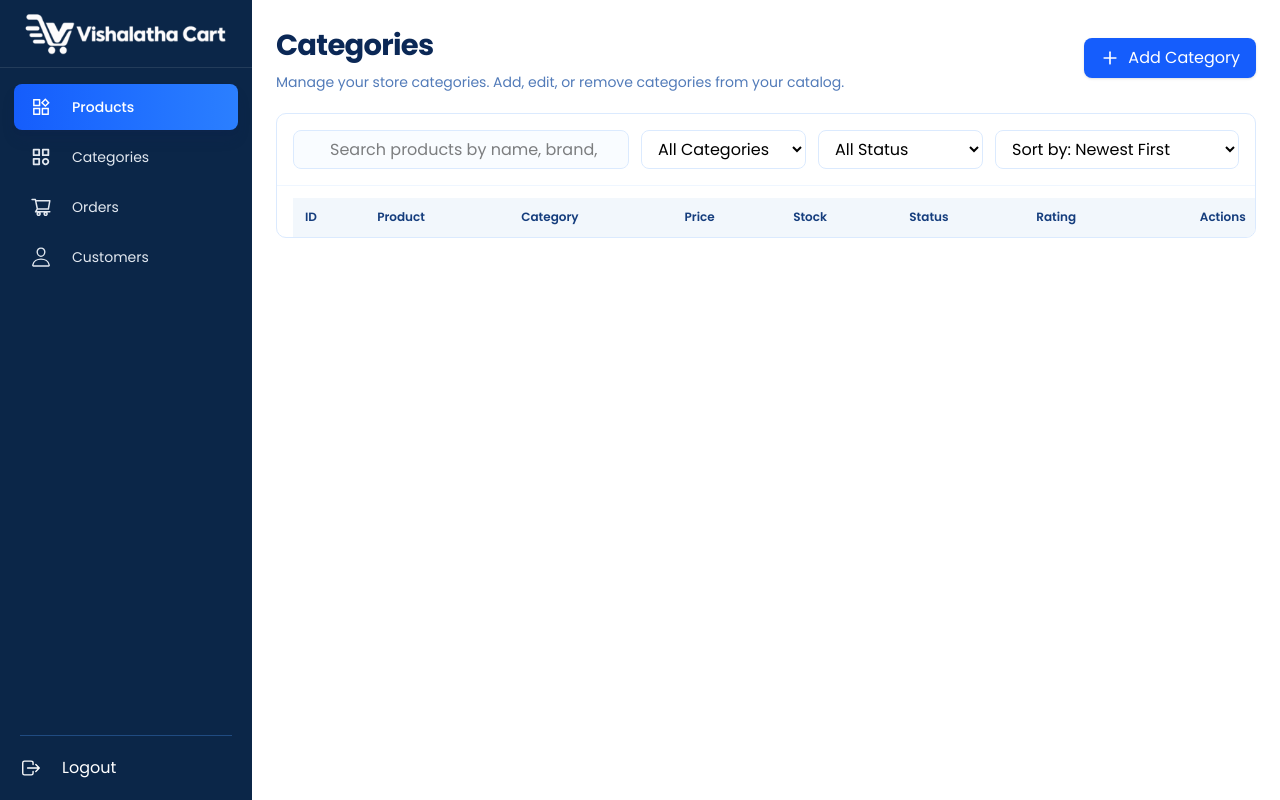
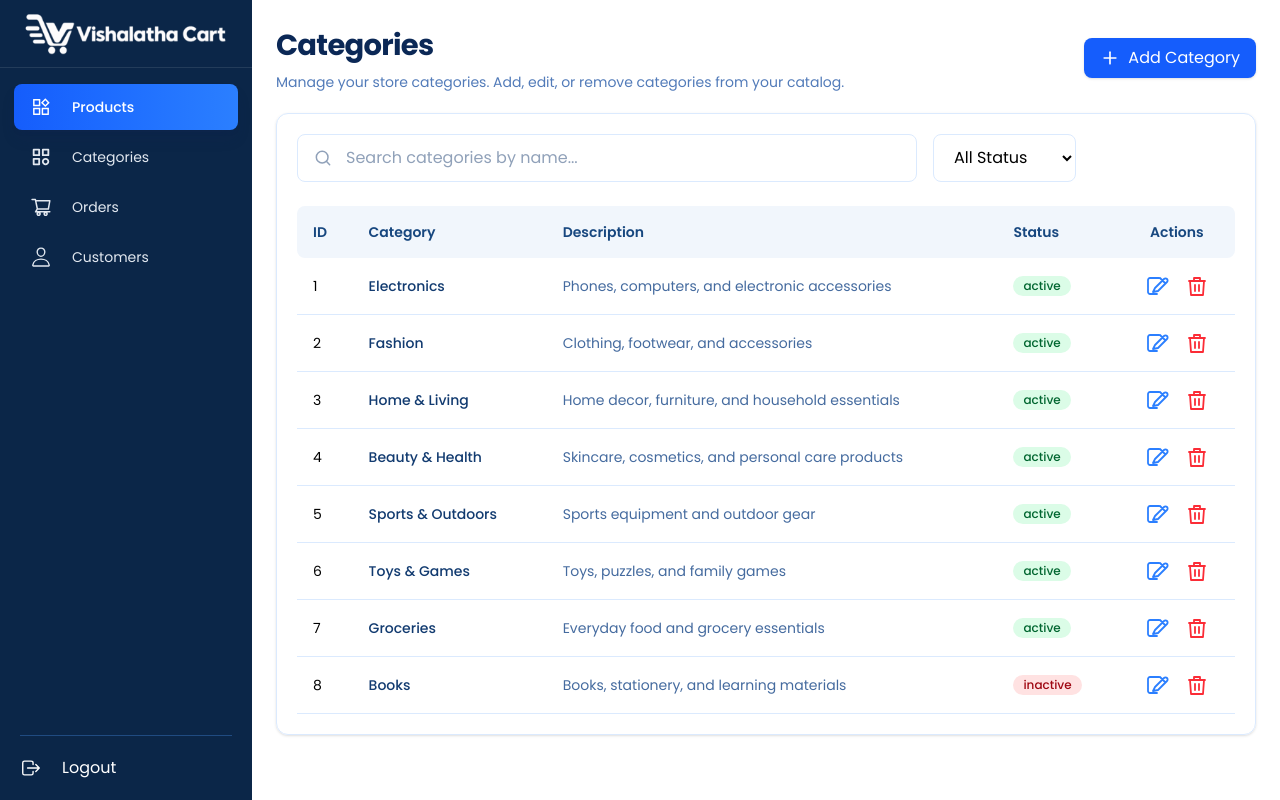
Before and after one commit to devrathul/VishalathaCart, a React (Vite) app: page /admin/categories in a window 1280 px wide. Built offline with nearby package versions, Linux system fonts and the light colour scheme.

Commit message:
Category list added and remove Category functionality added to Category list in admin section

```diff
--- a/src/app/store.js
+++ b/src/app/store.js
@@ -2,12 +2,14 @@ import { configureStore } from '@reduxjs/toolkit'
 import productReducer from '../features/products/productsSlice'
 import usersReducer from '../features/users/usersSlice'
 import authReducer from '../features/auth/authSlice'
+import categoryReducer from '../features/categories/categoriesSlice'
 
 
 export const store = configureStore({
   reducer: {
     productList: productReducer,
     users: usersReducer,
-    auth: authReducer
+    auth: authReducer,
+    categories: categoryReducer
   }
 })
--- a/src/components/admin/AdminCategories.jsx
+++ b/src/components/admin/AdminCategories.jsx
@@ -1,11 +1,12 @@
-import {useSelector} from 'react-redux';
+import { useSelector,useDispatch } from 'react-redux';
 import { FiPlus } from "react-icons/fi";
+import {removeCategory} from '../../features/categories/categoriesSlice'
 
 
 const AdminCategories = () => {
 
-    const productList = useSelector((state) => state.productList.value);
-    console.log(productList);
+    const categoriesList = useSelector((state) => state.categories.value);
+    const dispatch = useDispatch()
 
     return (
         <div className="flex min-w-0 flex-1 flex-col">
@@ -18,76 +19,129 @@ const AdminCategories = () => {
                         </p>
                     </div>
 
-                    <button id="addProductBtn" className="flex h-[40px] items-center justify-center gap-2 rounded-lg bg-blue-600 px-4 text-[13px] font-medium text-white shadow-sm transition hover:bg-blue-700">
+                    <button id="addProductBtn" className="flex h-10 items-center justify-center gap-2 rounded-lg bg-blue-600 px-4 text-[13px] font-medium text-white shadow-sm transition hover:bg-blue-700">
                         <FiPlus className="h-5 w-5" />
                         Add Category
                     </button>
                 </section>
 
-                <section className="overflow-hidden rounded-[10px] border border-blue-100 bg-white/80">
+                <section class="rounded-xl border border-blue-100 p-4
+                        shadow-sm sm:p-5">
 
-                    <div className="filter-controls flex flex-wrap items-center gap-3 border-b border-blue-50 p-4">
+                    <div class="mb-6 grid grid-cols-1 gap-4
+                        md:grid-cols-12">
 
-                        <div className="relative min-w-[180px] flex-1">
-                            <i data-lucide="search" className="absolute left-3 top-1/2 h-[19px] w-[19px] -translate-y-1/2 text-blue-500"></i>
-                            <input
-                                id="productSearch"
-                                type="search"
-                                placeholder="Search products by name, brand, or SKU..."
-                                className="h-[39px] w-full rounded-lg border border-blue-100 bg-[#f9fcff] pl-9 pr-3 text-[13px] outline-none focus:border-blue-400 focus:ring-2 focus:ring-blue-100"
-                            />
+                        <div class="relative md:col-span-8">
+                            <svg class="absolute left-4 top-1/2 h-5 w-5
+                               -translate-y-1/2 text-slate-400" fill="none" stroke="currentColor" viewBox="0 0 24 24">
+
+                                <circle cx="11" cy="11" r="7" stroke-width="1.8"></circle>
+                                <path d="m16 16 4 4" stroke-width="1.8" stroke-linecap="round"></path>
+                            </svg>
+
+                            <input id="searchInput" type="text" placeholder="Search categories by name..."
+                                oninput="filterCategories()" class="h-12 w-full rounded-lg border
+                               border-blue-100 bg-white pl-12 pr-4
+                               text-sm outline-none transition
+                               placeholder:text-slate-400
+                               focus:border-blue-400
+                               focus:ring-2 focus:ring-blue-100" />
                         </div>
 
-                        <select id="categoryFilter" className="h-[39px] min-w-[165px] rounded-lg border border-blue-100 bg-white px-3 text-[13px] outline-none focus:border-blue-400">
-                            <option value="">All Categories</option>
-                            <option>Electronics</option>
-                            <option>Sports</option>
-                            <option>Fashion</option>
-                            <option>Computers</option>
-                            <option>Beauty</option>
-                            <option>Bags</option>
-                        </select>
+                        <div class="md:col-span-2">
+                            <select id="statusFilter" onchange="filterCategories()" class="h-12 w-full rounded-lg border
+                               border-blue-100 bg-white px-4
+                               text-sm outline-none
+                               focus:border-blue-400">
 
-                        <select id="statusFilter" className="h-[39px] min-w-[165px] rounded-lg border border-blue-100 bg-white px-3 text-[13px] outline-none focus:border-blue-400">
-                            <option value="">All Status</option>
-                            <option value="Active">Active</option>
-                            <option value="Inactive">Inactive</option>
-                        </select>
-
-                        <select id="sortFilter" className="h-[39px] min-w-[175px] rounded-lg border border-blue-100 bg-white px-3 text-[13px] outline-none focus:border-blue-400">
-                            <option value="newest">Sort by: Newest First</option>
-                            <option value="name">Sort by: Name</option>
-                            <option value="priceLow">Sort by: Price Low to High</option>
-                            <option value="priceHigh">Sort by: Price High to Low</option>
-                            <option value="stock">Sort by: Stock</option>
-                        </select>
+                                <option value="all">All Status</option>
+                                <option value="active">Active</option>
+                                <option value="inactive">Inactive</option>
+                            </select>
+                        </div>
                     </div>
 
-                    <div className="custom-scrollbar overflow-x-auto px-4 pt-3">
-                        <table className="w-full min-w-[1000px] border-collapse text-left text-[12px]">
+                    <div class="w-full overflow-x-auto">
+                        <table class="w-full min-w-[760px] border-collapse
+                              text-left text-sm">
 
                             <thead>
-                                <tr className="h-[39px] rounded-lg bg-[#f2f7fc] text-[#153d7d]">
-                                    <th className="px-3 font-semibold">ID</th>
-                                    <th className="px-3 font-semibold">Product</th>
-                                    <th className="px-3 font-semibold">Category</th>
-                                    <th className="px-3 font-semibold">Price</th>
-                                    <th className="px-3 font-semibold">Stock</th>
-                                    <th className="px-3 font-semibold">Status</th>
-                                    <th className="px-3 font-semibold">Rating</th>
-                                    <th className="rounded-r-lg px-3 text-center font-semibold">Actions</th>
+                                <tr class="bg-[#f1f6fc] text-[#17477f]">
+                                    <th class="rounded-l-lg px-4 py-4 font-semibold">
+                                        ID
+                                    </th>
+
+                                    <th class="px-4 py-4 font-semibold">
+                                        Category
+                                    </th>
+
+                                    <th class="px-4 py-4 font-semibold">
+                                        Description
+                                    </th>
+
+                                    <th class="px-4 py-4 font-semibold">
+                                        Status
+                                    </th>
+
+                                    <th class="rounded-r-lg px-4 py-4 text-center
+                                       font-semibold">
+                                        Actions
+                                    </th>
                                 </tr>
                             </thead>
 
-                            <tbody id="productTableBody">
+                            <tbody id="categoryTable">
+                                {categoriesList.map((categor) => (
+                                    <tr class="category-row border-b border-blue-100
+                                   transition hover:bg-blue-50/40" data-id="1" data-name="Electronics"
+                                        data-status="active" key={categor.id}>
+
+                                        <td class="px-4 py-4">{categor.id}</td>
+
+                                        <td class="whitespace-nowrap px-4 py-4
+                                       font-medium text-[#123b70]">
+                                            {categor.categoryName}
+                                        </td>
+
+                                        <td class="px-4 py-4 text-[#456b9f]">
+                                            {categor.description}
+                                        </td>
+
+                                        <td class="px-4 py-4">
+                                            <span className={`inline-flex items-center rounded-full px-2.5 py-0.5 text-xs font-medium ${categor.status === 'active' ? 'bg-green-100 text-green-800' : 'bg-red-100 text-red-800'}`}>
+                                                {categor.status}
+                                            </span>
+                                        </td>
+
+                                        <td class="px-4 py-4">
+                                            <div class="flex items-center justify-center gap-4">
+                                                <button onclick="editCategory(1)" aria-label="Edit" class="text-blue-500 transition
+                                               hover:text-blue-700">
+                                                    <svg class="h-6 w-6" fill="none" stroke="currentColor" viewBox="0 0 24 24">
+                                                        <path stroke-width="1.8" stroke-linecap="round" stroke-linejoin="round"
+                                                            d="M12 20H5a2 2 0 0 1-2-2V6a2 2 0 0 1 2-2h9M15 4l5 5M10 14l9-9a2.1 2.1 0 0 1 3 3l-9 9-5 1z" />
+                                                    </svg>
+                                                </button>
+
+                                                <button onClick={()=>dispatch(removeCategory(categor.id))} aria-label="Delete" class="text-red-500 transition
+                                               hover:text-red-700">
+                                                    <svg class="h-6 w-6" fill="none" stroke="currentColor" viewBox="0 0 24 24">
+                                                        <path stroke-width="1.8" stroke-linecap="round" stroke-linejoin="round"
+                                                            d="M4 7h16M10 11v6m4-6v6M5 7l1 14h12l1-14M9 7V4h6v3" />
+                                                    </svg>
+                                                </button>
+                                            </div>
+                                        </td>
+                                    </tr>
+                                ))}
+
                             </tbody>
                         </table>
 
-                        <p id="emptyMessage" className="hidden py-12 text-center text-sm text-slate-500">
-                            No products found. Try changing your search or filters.
+                        <p id="emptyMessage" class="hidden py-10 text-center text-sm text-slate-500">
+                            No categories found.
                         </p>
                     </div>
-
                 </section>
             </main>
         </div>
--- /dev/null
+++ b/src/features/categories/categoriesSlice.js
@@ -0,0 +1,81 @@
+import { createSlice } from '@reduxjs/toolkit'
+
+const categoriesList = [
+    {
+        "id": 1,
+        "categoryName": "Electronics",
+        "description": "Phones, computers, and electronic accessories",
+        "status": "active"
+    },
+    {
+        "id": 2,
+        "categoryName": "Fashion",
+        "description": "Clothing, footwear, and accessories",
+        "status": "active"
+    },
+    {
+        "id": 3,
+        "categoryName": "Home & Living",
+        "description": "Home decor, furniture, and household essentials",
+        "status": "active"
+    },
+    {
+        "id": 4,
+        "categoryName": "Beauty & Health",
+        "description": "Skincare, cosmetics, and personal care products",
+        "status": "active"
+    },
+    {
+        "id": 5,
+        "categoryName": "Sports & Outdoors",
+        "description": "Sports equipment and outdoor gear",
+        "status": "active"
+    },
+    {
+        "id": 6,
+        "categoryName": "Toys & Games",
+        "description": "Toys, puzzles, and family games",
+        "status": "active"
+    },
+    {
+        "id": 7,
+        "categoryName": "Groceries",
+        "description": "Everyday food and grocery essentials",
+        "status": "active"
+    },
+    {
+        "id": 8,
+        "categoryName": "Books",
+        "description": "Books, stationery, and learning materials",
+        "status": "inactive"
+    }
+]
+
+
+export const categoriesSlice = createSlice({
+    name: 'categories',
+    initialState: {
+        value: categoriesList,
+
+    },
+    reducers: {
+        addCategory: (state, action) => {
+            state.value = [...state.value, action.payload]
+        },
+        removeCategory: (state, action) => {
+            const categoryID = action.payload
+            state.value = state.value.filter(category => category.id !== categoryID)
+        },
+        editCategory: (state, action) => {
+            const updatedCategory = action.payload
+            const index = state.value.findIndex(category => category.id === updatedCategory.id)
+            if (index !== -1) {
+                state.value[index] = updatedCategory;
+            }
+        }
+    }
+})
+
+export const { addCategory, removeCategory, editCategory } = categoriesSlice.actions
+
+export default categoriesSlice.reducer
```
